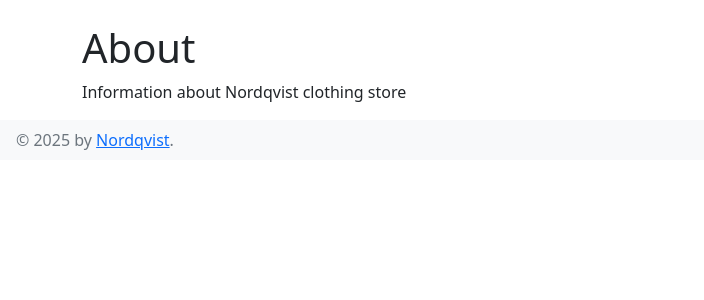
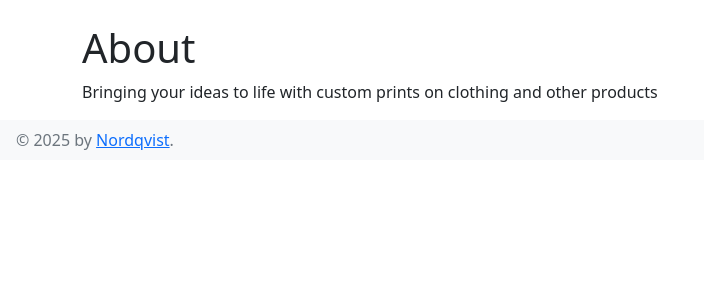
Before and after one commit to FilipNordqvist/flask-lookbook, a Flask app: page /about in a window 1280 px wide. Shown: the part 56-356 px from the top of the page, without its empty margins (0-704 px from the left). Run offline with Flask 3, Linux system fonts and the light colour scheme.

Commit message:
Snyggar till inför möte med client

```diff
--- a/templates/about.html
+++ b/templates/about.html
@@ -2,5 +2,5 @@
 {% block title %}About{% endblock %}
 {% block content %}
   <h1>About</h1>
-  <p>Information about Nordqvist clothing store</p>
+  <p>Bringing your ideas to life with custom prints on clothing and other products</p>
 {% endblock %}
--- a/templates/contact.html
+++ b/templates/contact.html
@@ -10,7 +10,9 @@
 </ul>
 
 <h3>Developer</h3>
+<ul>
   <li><strong>Filip Nordqvist</strong></li>
   <li>Phone: +46 72 972 02 09</li>
   <li>E-mail: <a href="mailto:filip_nordqvist@hotmail.com">bhillarp@gmail.com</a></li>
+  </ul>
 {% endblock %}
```
